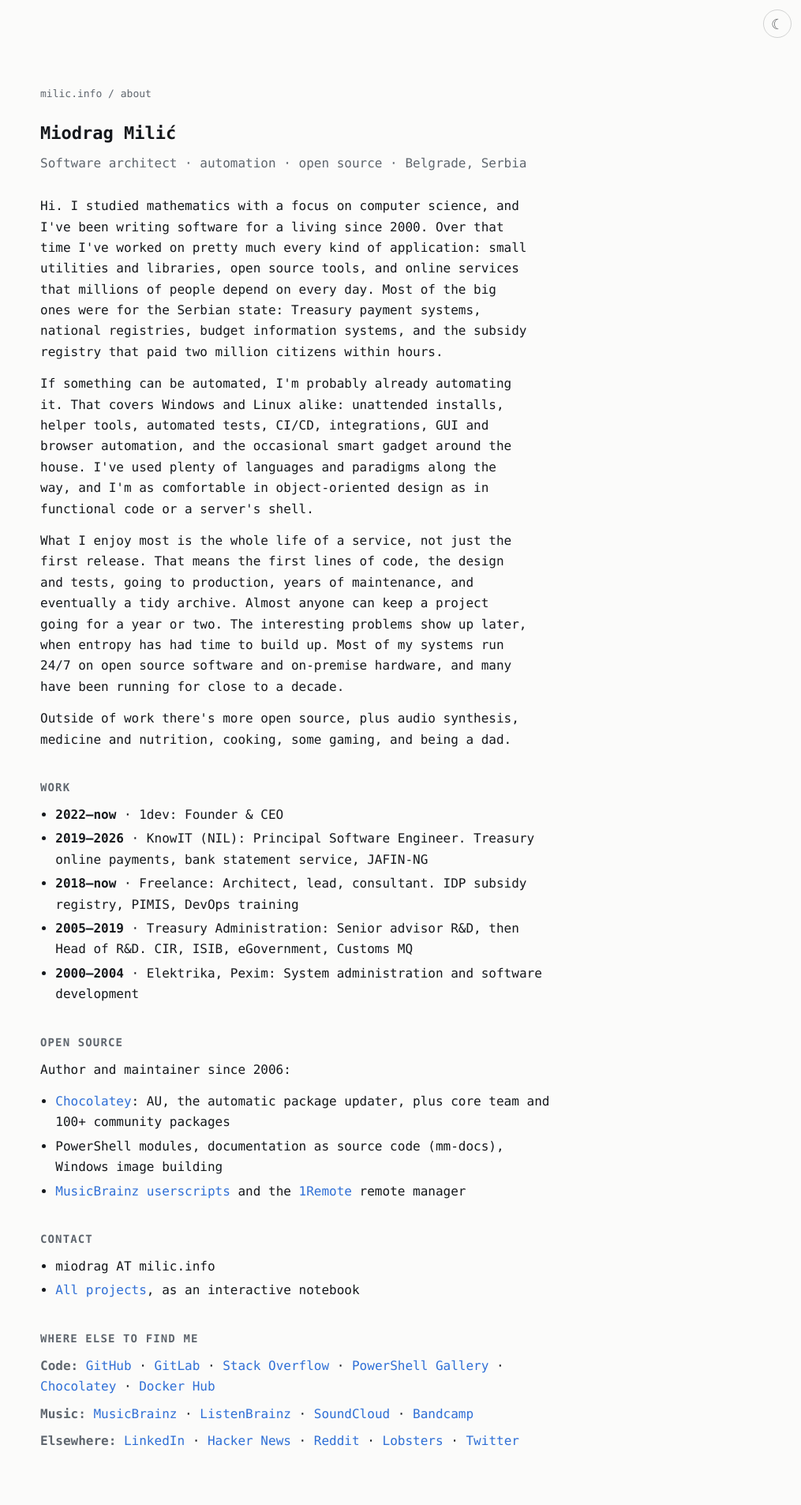
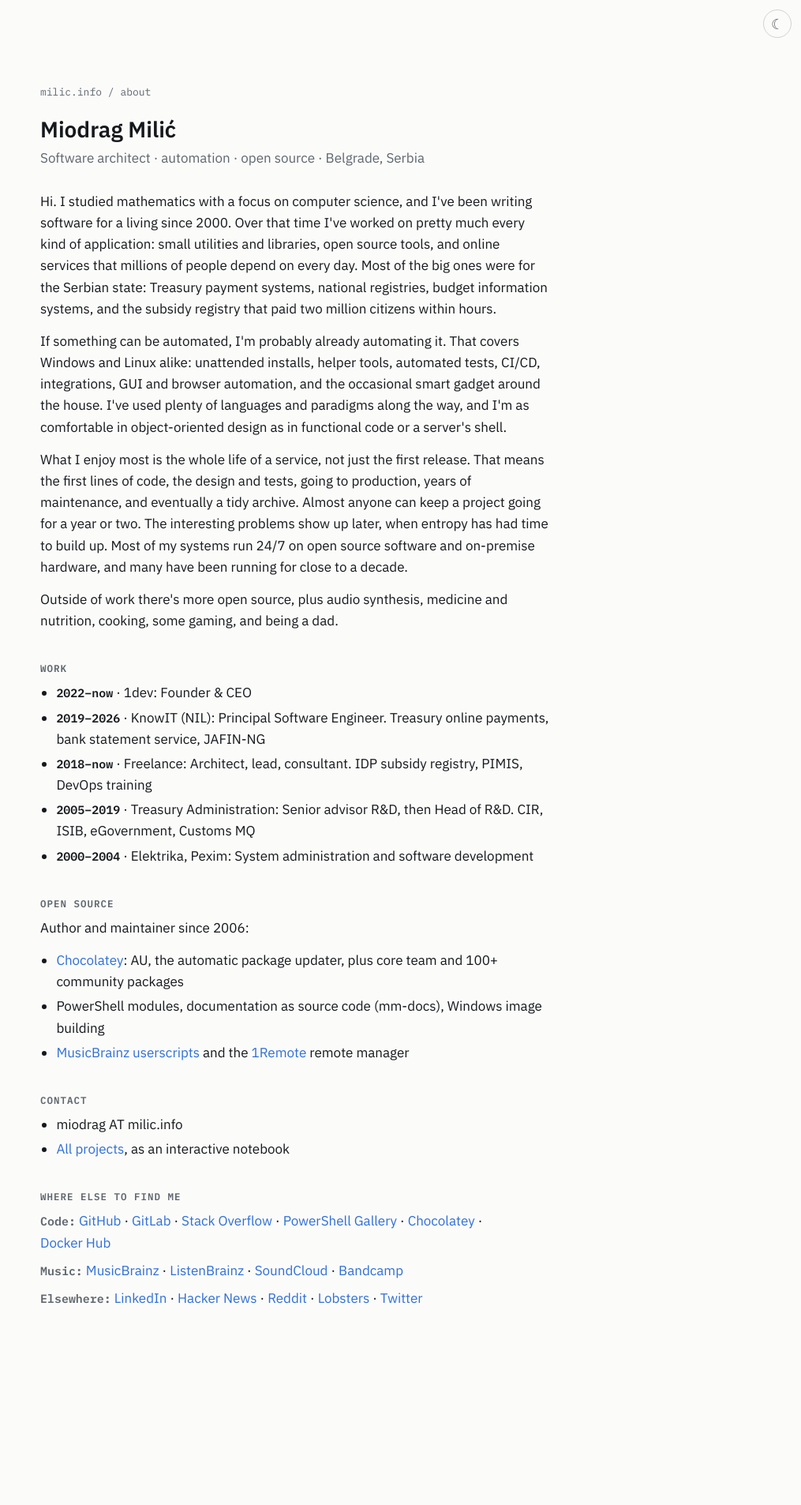
Before and after one commit to majkinetor/majkinetor.github.io, a Jekyll site: the page built from about.md, in a window 1280 px wide. Shown: the whole page at 79% size, without its empty margins (265-1280 px from the left). Built offline with Jekyll 4.4.1, drawn with Linux system fonts in a browser that asks for light colours; after the commit the page ends 1726 px from its top, so only the background shows below that.

Commit message:
Markdown pages: IBM Plex Sans for text, Plex Mono for labels
Replaces the all-monospace body on the about page (and future Markdown
pages) with IBM Plex Sans; breadcrumb, section headings, dates and
profile groups use IBM Plex Mono. The home notebook keeps Literata.

Co-Authored-By: Claude Opus 5.5 <noreply@anthropic.com>
Claude-Session: https://claude.ai/code/session_01BzhjMXfJvw8siShnM2hXsK

```diff
--- a/_layouts/default.html
+++ b/_layouts/default.html
@@ -7,6 +7,7 @@
 {% if page.description %}<meta name="description" content="{{ page.description }}">{% endif %}
 <script src="/theme.js?v={{ site.time | date: "%s" }}"></script>
 {% if page.class == "home" %}<link rel="stylesheet" href="https://fonts.googleapis.com/css2?family=Literata:opsz,wght@7..72,400;7..72,700&family=Fira+Code:wght@400&display=swap">
+{% else %}<link rel="stylesheet" href="https://fonts.googleapis.com/css2?family=IBM+Plex+Sans:wght@400;600&family=IBM+Plex+Mono:wght@400;600&display=swap">
 {% endif %}<link rel="stylesheet" href="/assets/site.css?v={{ site.time | date: "%s" }}">
 </head>
 <body class="{{ page.class }}">
--- a/assets/site.css
+++ b/assets/site.css
@@ -1,19 +1,21 @@
-/* Shared style for Markdown pages: one mono reading column, light and dark. */
+/* Shared style for Markdown pages: IBM Plex Sans for reading, Plex Mono for labels, light and dark. */
 :root{ --bg:#fbfbfa; --ink:#15181c; --dim:#5f666e; --rule:#e3e5e8; --accent:#2f6fd6; --panel:#f2f3f5;
-  --mono:ui-monospace,"Cascadia Code",Menlo,Consolas,monospace; }
+  --sans:"IBM Plex Sans",system-ui,-apple-system,"Segoe UI",sans-serif;
+  --mono:"IBM Plex Mono",ui-monospace,"Cascadia Code",Menlo,Consolas,monospace; }
 @media (prefers-color-scheme: dark){:root:not([data-theme="light"]){--bg:#111417;--ink:#e8ebee;--dim:#98a1a9;--rule:#23292e;--accent:#6ea8ff;--panel:#1e2026;color-scheme:dark}}
 :root[data-theme="dark"]{--bg:#111417;--ink:#e8ebee;--dim:#98a1a9;--rule:#23292e;--accent:#6ea8ff;--panel:#1e2026;color-scheme:dark}
 *{box-sizing:border-box}
-body{margin:0;background:var(--bg);color:var(--ink);font:16px/1.65 var(--mono)}
+body{margin:0;background:var(--bg);color:var(--ink);font:17px/1.6 var(--sans)}
 main{max-width:680px;margin:0 auto;padding:12vh 16px 60px}
 a{color:var(--accent);text-decoration:none} a:hover{text-decoration:underline}
-.crumb{font-size:13px;color:var(--dim);margin-bottom:22px} .crumb a{color:var(--dim)}
-h1{font-size:22px;margin:0}
+.crumb{font:13px var(--mono);color:var(--dim);margin-bottom:22px} .crumb a{color:var(--dim)}
+h1{font-size:28px;line-height:1.2;margin:0;text-wrap:balance}
 h1 + p{color:var(--dim);margin:6px 0 28px}
-h2{font-size:14px;text-transform:uppercase;letter-spacing:.08em;color:var(--dim);margin:36px 0 10px;font-weight:600}
+h2{font:600 12.5px var(--mono);text-transform:uppercase;letter-spacing:.08em;color:var(--dim);margin:38px 0 10px}
 p{margin:0 0 14px;max-width:64ch}
 ul{padding-left:2ch;margin:0 0 14px} li{margin:4px 0}
-.where{margin:0 0 8px} .where b{color:var(--dim);font-weight:600} .where a{white-space:nowrap}
+li > strong:first-child{font:600 .88em var(--mono)}
+.where{margin:0 0 8px} .where b{font:600 .88em var(--mono);color:var(--dim)} .where a{white-space:nowrap}
 
 /* Home: a notebook. Each code block is an input cell, the list after it is its output. */
 .home{--serif:"Literata",Georgia,serif;--code:"Fira Code",ui-monospace,monospace;font:17px/1.65 var(--serif);counter-reset:cell}
```
